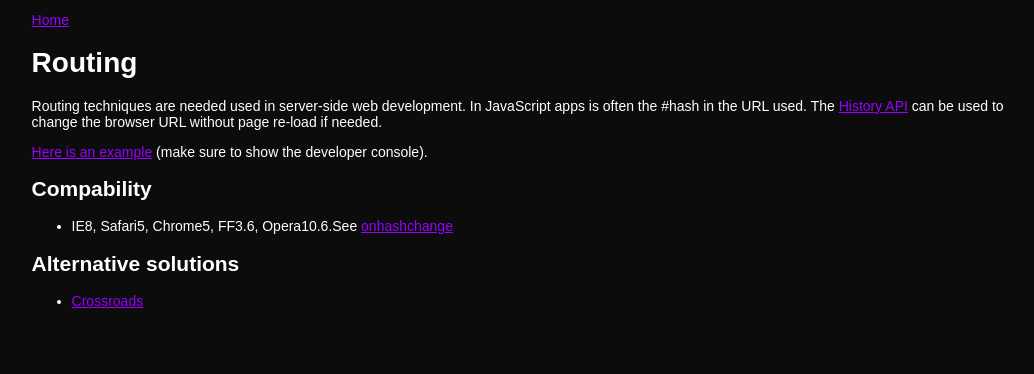
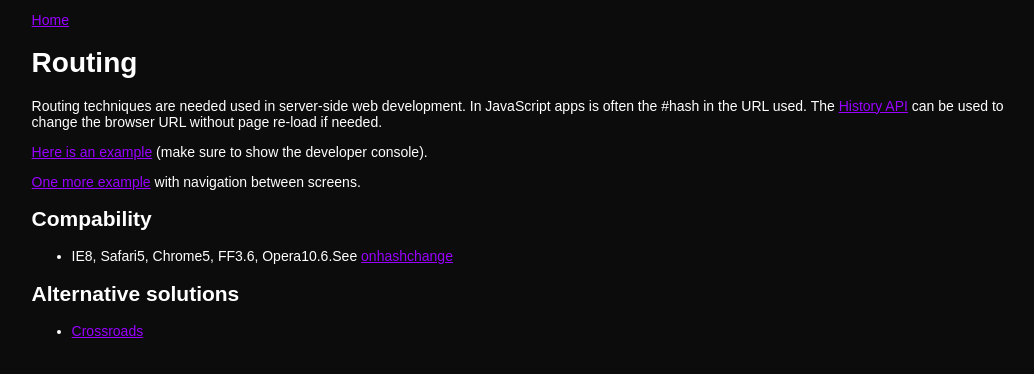
Before and after one commit to fragmentsjs/fragmentsjs.github.io, a plain HTML site: page routing.html in a window 1280 px wide. Shown: the whole page, without its empty margins (106-1140 px from the left). Drawn offline with Linux system fonts and the light colour scheme.

Commit message:
Added one more routing example

```diff
--- a/routing.html
+++ b/routing.html
@@ -21,6 +21,8 @@ can be used to change the browser URL without page re-load if needed.</p>
 <p><a href='src/routing.html'>Here is an example</a> (make sure
 to show the developer console).</p>
 
+<p><a href='src/routing2.html'>One more example</a> with navigation between screens.</p>
+
 <h2>Compability</h2>
 
 <ul>
```
